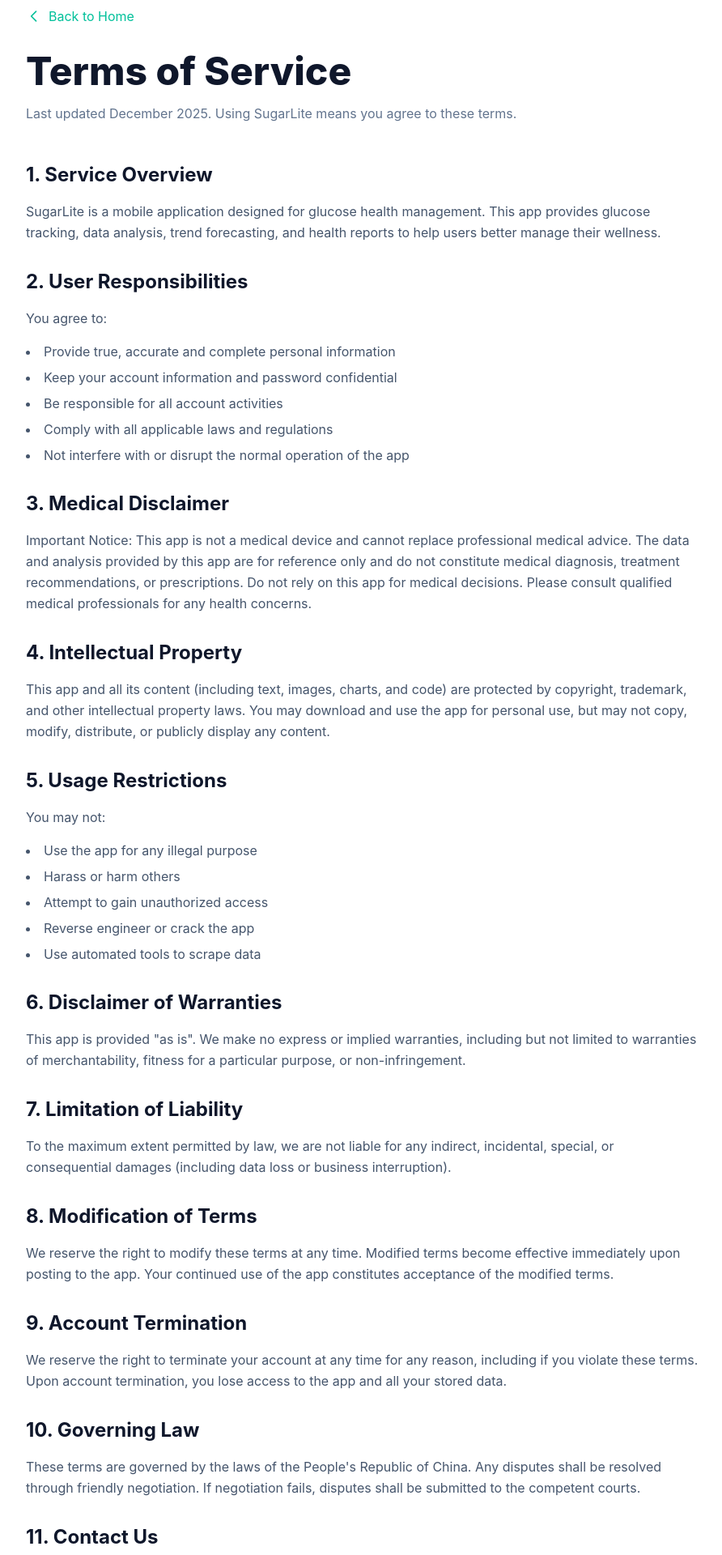
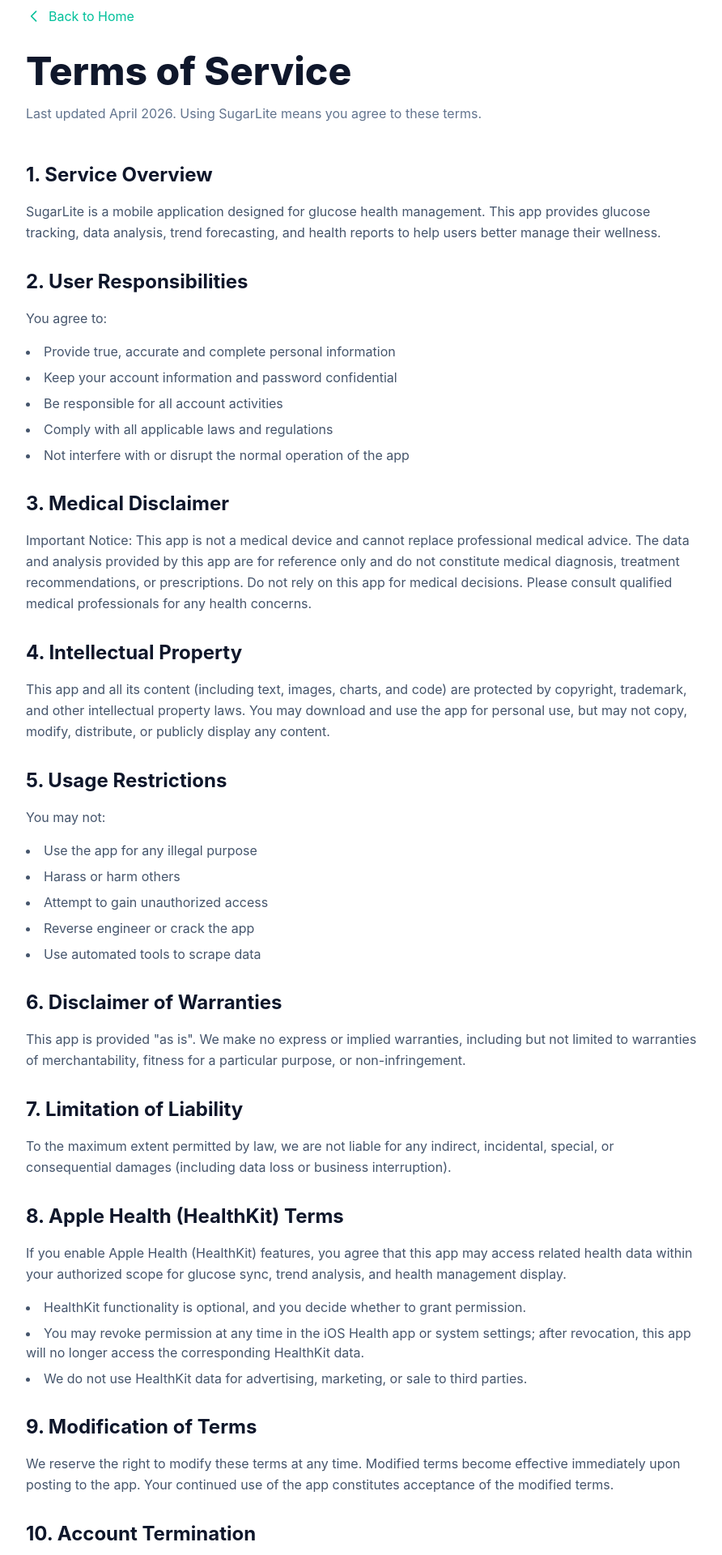
Before and after one commit to sugarlite/website, a React (Vite) app: page /en/terms in a window 1280 px wide. Shown: the part 120-2040 px from the top of the page at 81% size, without its empty margins (192-1084 px from the left). Built offline with nearby package versions, Linux system fonts and the light colour scheme.

Commit message:
Add Smart App Banner and HealthKit disclosures

```diff
--- a/components/PrivacyPolicy.tsx
+++ b/components/PrivacyPolicy.tsx
@@ -41,8 +41,8 @@
           </h1>
           <p className="text-slate-500 dark:text-slate-400">
             {isZh
-              ? `最后更新于 2025 年 12 月。${APP_NAME.zh} 致力于保护您的隐私。`
-              : `Last updated December 2025. ${APP_NAME.en} is committed to protecting your privacy.`}
+              ? `最后更新于 2026 年 4 月。${APP_NAME.zh} 致力于保护您的隐私。`
+              : `Last updated April 2026. ${APP_NAME.en} is committed to protecting your privacy.`}
           </p>
         </div>
 
@@ -211,7 +211,41 @@
           {/* Section 7 */}
           <section>
             <h2 className="text-2xl font-bold mb-4 dark:text-white">
-              {isZh ? "7. 政策更新" : "7. Policy Updates"}
+              {isZh ? "7. Apple 健康（HealthKit）说明" : "7. Apple Health (HealthKit) Notice"}
+            </h2>
+            <p className="text-slate-600 dark:text-slate-300 leading-relaxed">
+              {isZh
+                ? "本应用支持与 Apple 健康（HealthKit）集成。相关功能会在应用内明确标注为“Apple 健康同步”或类似名称，并仅在您主动授权后读取或写入健康数据。"
+                : 'This app supports integration with Apple Health (HealthKit). Related features are clearly labeled in the app as "Apple Health Sync" or similar, and health data is read or written only after you explicitly grant permission.'}
+            </p>
+            <ul className="list-disc list-inside space-y-2 text-slate-600 dark:text-slate-300 mt-4">
+              <li>
+                {isZh
+                  ? "我们可能会在您授权后读取或写入与血糖管理相关的数据（例如血糖记录等）。"
+                  : "After authorization, we may read or write data related to glucose management (such as glucose records)."}
+              </li>
+              <li>
+                {isZh
+                  ? "HealthKit 数据仅用于在应用内展示、分析与健康管理功能，不用于广告、营销或画像。"
+                  : "HealthKit data is used only for in-app display, analysis, and health management features, and is not used for advertising, marketing, or profiling."}
+              </li>
+              <li>
+                {isZh
+                  ? "除非获得您的明确同意或法律要求，我们不会向第三方出售或共享您的 HealthKit 数据。"
+                  : "Unless required by law or with your explicit consent, we do not sell or share your HealthKit data with third parties."}
+              </li>
+              <li>
+                {isZh
+                  ? "您可以随时在 iOS 系统“健康”应用或“设置 > 隐私与安全性 > 健康”中管理或撤销授权。"
+                  : 'You can manage or revoke permissions at any time in the iOS Health app or in "Settings > Privacy & Security > Health".'}
+              </li>
+            </ul>
+          </section>
+
+          {/* Section 8 */}
+          <section>
+            <h2 className="text-2xl font-bold mb-4 dark:text-white">
+              {isZh ? "8. 政策更新" : "8. Policy Updates"}
             </h2>
             <p className="text-slate-600 dark:text-slate-300 leading-relaxed">
               {isZh
@@ -220,10 +254,10 @@
             </p>
           </section>
 
-          {/* Section 8 */}
+          {/* Section 9 */}
           <section>
             <h2 className="text-2xl font-bold mb-4 dark:text-white">
-              {isZh ? "8. 联系我们" : "8. Contact Us"}
+              {isZh ? "9. 联系我们" : "9. Contact Us"}
             </h2>
             <p className="text-slate-600 dark:text-slate-300 leading-relaxed">
               {isZh
--- a/components/TermsOfService.tsx
+++ b/components/TermsOfService.tsx
@@ -44,8 +44,8 @@
           </h1>
           <p className="text-slate-500 dark:text-slate-400">
             {isZh
-              ? `最后更新于 2025 年 12 月。使用 ${APP_NAME.zh} 即表示您同意本条款。`
-              : `Last updated December 2025. Using ${APP_NAME.en} means you agree to these terms.`}
+              ? `最后更新于 2026 年 4 月。使用 ${APP_NAME.zh} 即表示您同意本条款。`
+              : `Last updated April 2026. Using ${APP_NAME.en} means you agree to these terms.`}
           </p>
         </div>
 
@@ -184,7 +184,38 @@
           {/* Section 8 */}
           <section>
             <h2 className="text-2xl font-bold mb-4 dark:text-white">
-              {isZh ? "8. 条款修改" : "8. Modification of Terms"}
+              {isZh
+                ? "8. Apple 健康（HealthKit）使用条款"
+                : "8. Apple Health (HealthKit) Terms"}
+            </h2>
+            <p className="text-slate-600 dark:text-slate-300 leading-relaxed">
+              {isZh
+                ? "若您启用 Apple 健康（HealthKit）功能，即表示您同意本应用在您授权范围内访问相关健康数据，用于血糖记录同步、趋势分析和健康管理展示。"
+                : "If you enable Apple Health (HealthKit) features, you agree that this app may access related health data within your authorized scope for glucose sync, trend analysis, and health management display."}
+            </p>
+            <ul className="list-disc list-inside space-y-2 text-slate-600 dark:text-slate-300 mt-4">
+              <li>
+                {isZh
+                  ? "HealthKit 功能为可选功能，您可自行决定是否授权。"
+                  : "HealthKit functionality is optional, and you decide whether to grant permission."}
+              </li>
+              <li>
+                {isZh
+                  ? "您可随时在 iOS“健康”应用或系统设置中撤销授权，撤销后本应用将不再访问对应的 HealthKit 数据。"
+                  : "You may revoke permission at any time in the iOS Health app or system settings; after revocation, this app will no longer access the corresponding HealthKit data."}
+              </li>
+              <li>
+                {isZh
+                  ? "我们不会将 HealthKit 数据用于广告、营销或出售给第三方。"
+                  : "We do not use HealthKit data for advertising, marketing, or sale to third parties."}
+              </li>
+            </ul>
+          </section>
+
+          {/* Section 9 */}
+          <section>
+            <h2 className="text-2xl font-bold mb-4 dark:text-white">
+              {isZh ? "9. 条款修改" : "9. Modification of Terms"}
             </h2>
             <p className="text-slate-600 dark:text-slate-300 leading-relaxed">
               {isZh
@@ -193,10 +224,10 @@
             </p>
           </section>
 
-          {/* Section 9 */}
+          {/* Section 10 */}
           <section>
             <h2 className="text-2xl font-bold mb-4 dark:text-white">
-              {isZh ? "9. 帐户终止" : "9. Account Termination"}
+              {isZh ? "10. 帐户终止" : "10. Account Termination"}
             </h2>
             <p className="text-slate-600 dark:text-slate-300 leading-relaxed">
               {isZh
@@ -205,10 +236,10 @@
             </p>
           </section>
 
-          {/* Section 10 */}
+          {/* Section 11 */}
           <section>
             <h2 className="text-2xl font-bold mb-4 dark:text-white">
-              {isZh ? "10. 准用法律" : "10. Governing Law"}
+              {isZh ? "11. 准用法律" : "11. Governing Law"}
             </h2>
             <p className="text-slate-600 dark:text-slate-300 leading-relaxed">
               {isZh
@@ -217,10 +248,10 @@
             </p>
           </section>
 
-          {/* Section 11 */}
+          {/* Section 12 */}
           <section>
             <h2 className="text-2xl font-bold mb-4 dark:text-white">
-              {isZh ? "11. 联系我们" : "11. Contact Us"}
+              {isZh ? "12. 联系我们" : "12. Contact Us"}
             </h2>
             <p className="text-slate-600 dark:text-slate-300 leading-relaxed">
               {isZh
--- a/index.html
+++ b/index.html
@@ -23,6 +23,9 @@
   <meta name="description" content="SugarLite（轻糖）是一款专业的血糖监测、趋势分析与健康管理应用，通过科学的数据看板助您掌控健康生活。">
   <meta name="keywords" content="血糖监测,健康管理,血糖追踪,health app">
   <meta name="author" content="SugarLite">
+
+  <!-- Apple Smart App Banner (iOS/iPadOS Safari only) -->
+  <meta name="apple-itunes-app" content="app-id=6753901096">
   <script type="importmap">
     {
       "imports": {
```
